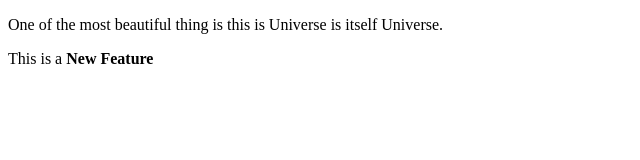
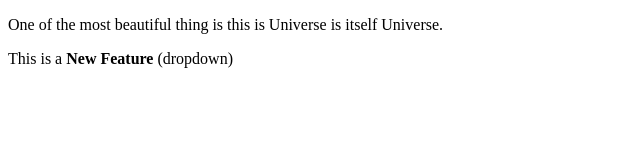
Before and after one commit to KohinoorKumar/Localrepo, a plain HTML site: page index.html in a window 1280 px wide. Shown: the full height of the page, 0-640 px from the left. Drawn offline with Linux system fonts and the light colour scheme.

Commit message:
Add dropdown

```diff
--- a/index.html
+++ b/index.html
@@ -7,6 +7,6 @@
 </head>
 <body>
     <p> One of the most beautiful thing is this is Universe is itself Universe.</p>
-    <P> This is a <b>New Feature</b>  </P>
+    <P> This is a <b>New Feature</b> (dropdown) </P>
 </body>
 </html>
```
